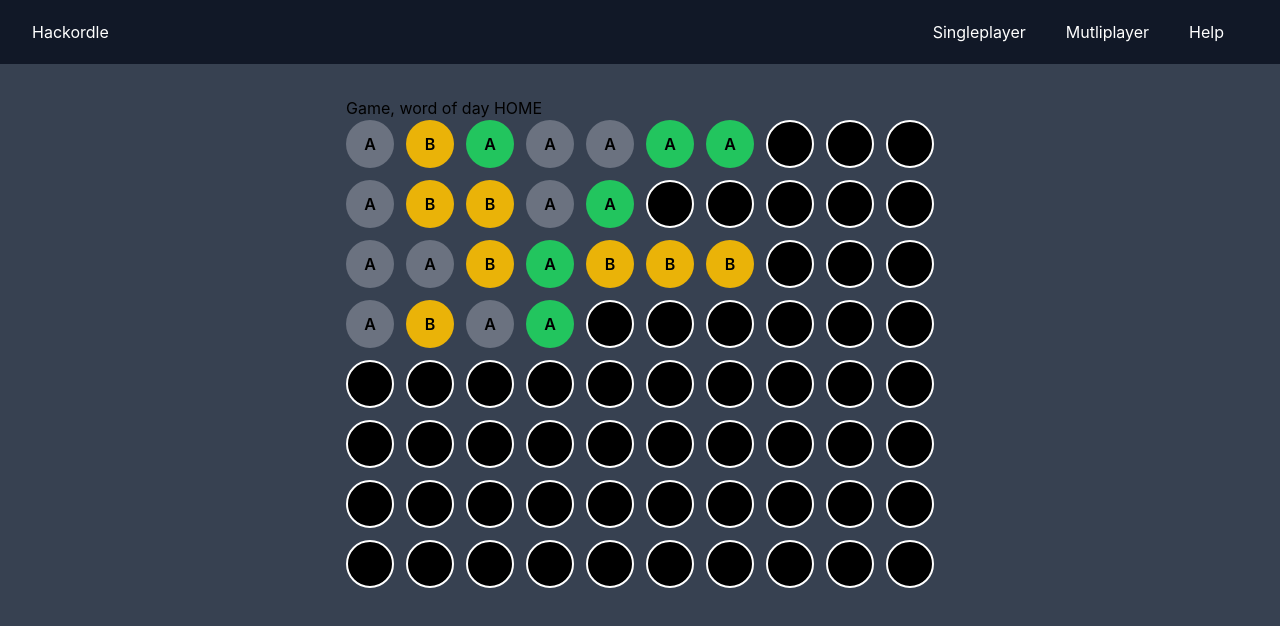
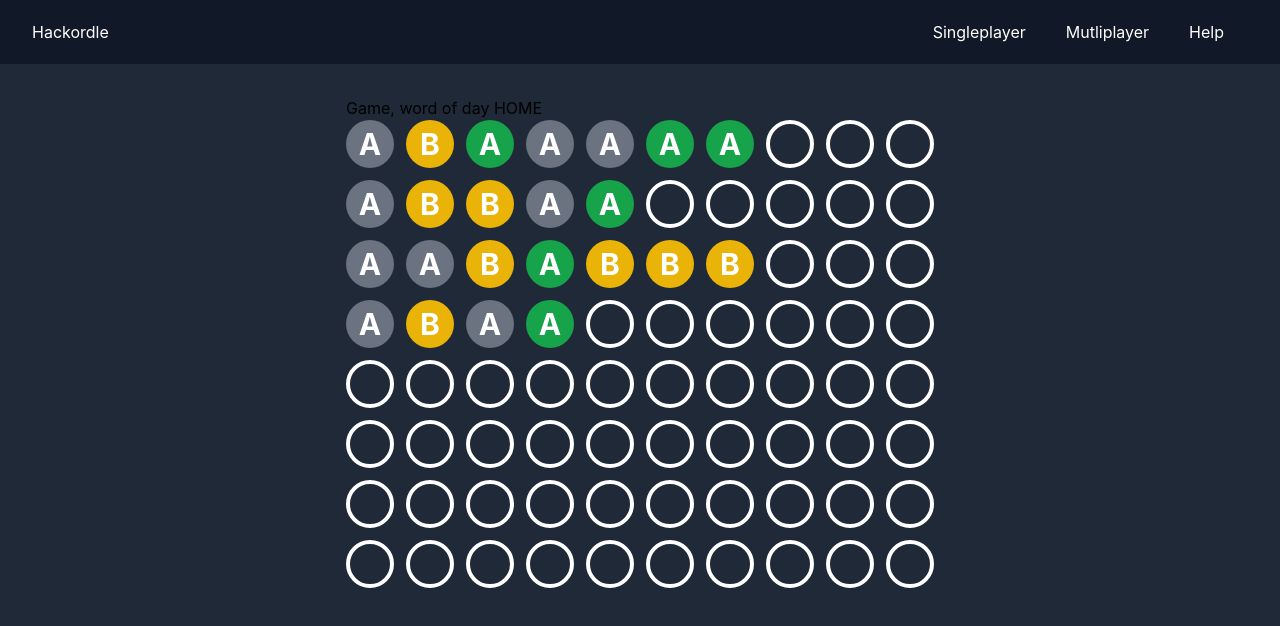
Before and after one commit to hackordle-team/hackordle-frontend, a React (Create React App) app: page /single in a window 1280 px wide. Shown: the top 626 px of the page. Built offline with nearby package versions, Linux system fonts and the light colour scheme.

Commit message:
Adjust colors

```diff
--- a/src/components/Wrapper.tsx
+++ b/src/components/Wrapper.tsx
@@ -7,10 +7,18 @@ interface WrapperProps {
   center?: boolean;
 }
 
-const Wrapper: React.FC<WrapperProps> = ({ disablePadding, children, center }) => {
+const Wrapper: React.FC<WrapperProps> = ({
+  disablePadding,
+  children,
+  center,
+}) => {
   return (
     <div
-      className={clsx("w-full h-full bg-gray-700", !disablePadding && "p-8", center && "m-auto")}
+      className={clsx(
+        "w-full h-full bg-gray-800",
+        !disablePadding && "p-8",
+        center && "m-auto"
+      )}
     >
       {children}
     </div>
--- a/src/game/BoardElement.tsx
+++ b/src/game/BoardElement.tsx
@@ -9,16 +9,14 @@ interface BoardElementProps {
 
 const BoardElement: React.FC<BoardElementProps> = ({ color, letter }) => {
   if (color === "BLANK") {
-    return (
-      <div className="border-2 border-white bg-black w-12 h-12 rounded-full " />
-    );
+    return <div className="border-4 border-white w-12 h-12 rounded-full " />;
   }
   return (
     <div
       className={clsx(
-        "w-12 h-12 rounded-full text-center flex items-center justify-center font-semibold",
+        "w-12 h-12 rounded-full text-center flex items-center justify-center font-bold text-white text-3xl",
         color == "GRAY" && "bg-gray-500",
-        color == "GREEN" && "bg-green-500",
+        color == "GREEN" && "bg-green-600",
         color == "YELLOW" && "bg-yellow-500"
       )}
     >
```
